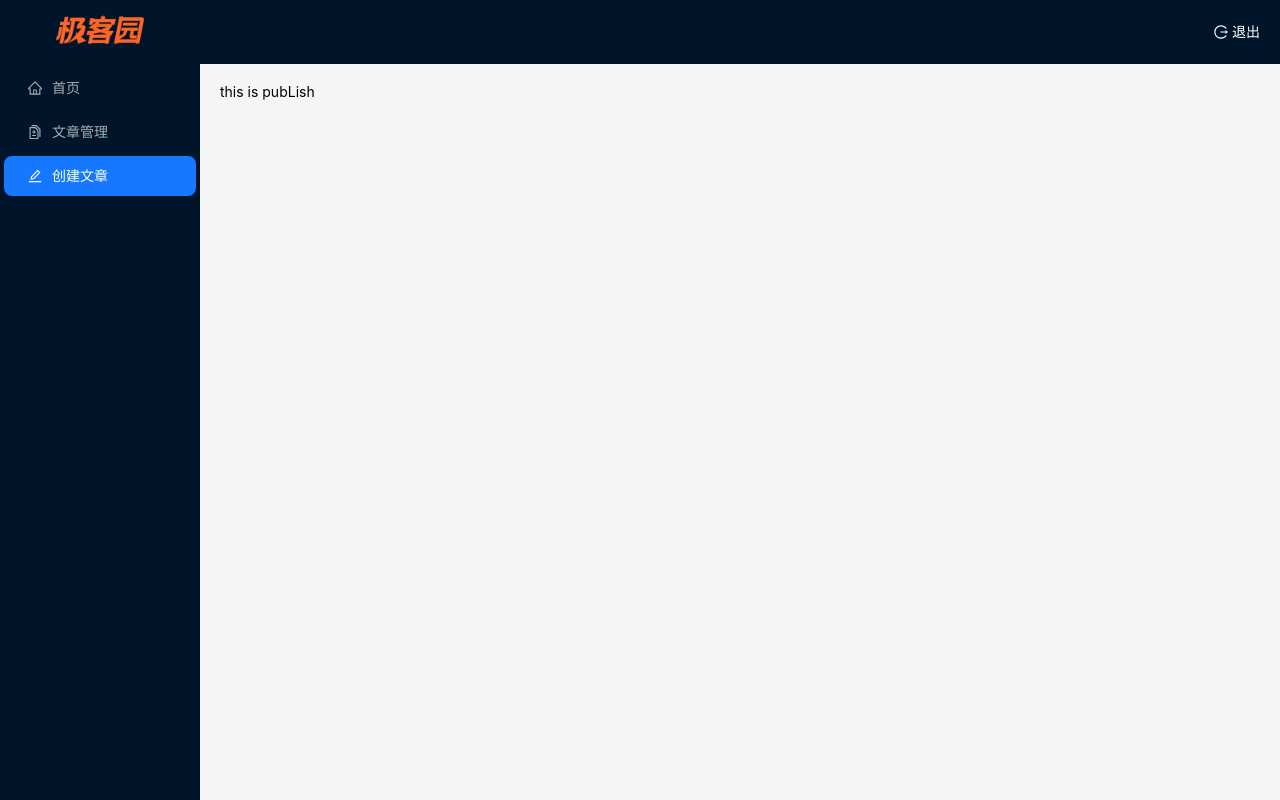
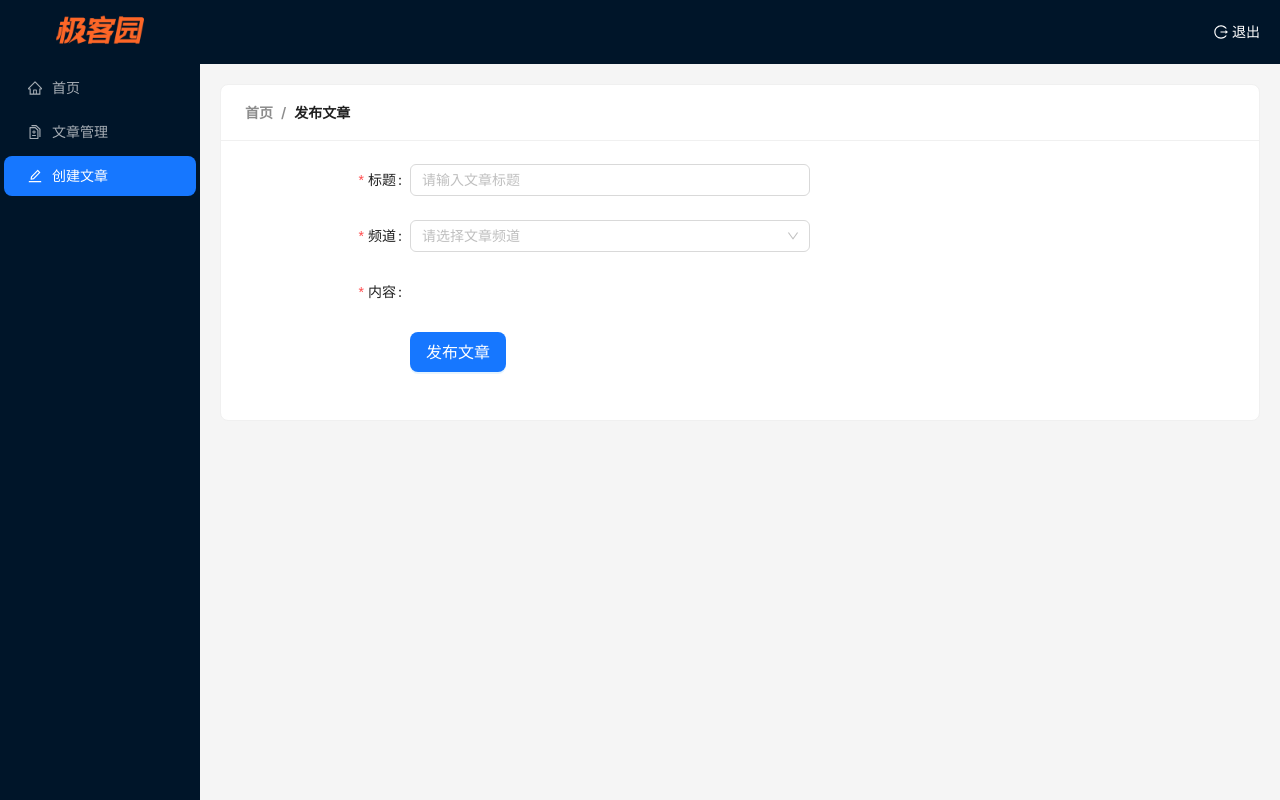
Before and after one commit to xiaoyuzs/react_learn, a React (Create React App) app: page /publish in a window 1280 px wide. Built offline with nearby package versions, Linux system fonts and the light colour scheme; sample sign-in values are in the browser's storage.

Commit message:
发布文章

```diff
--- a/src/pages/Layout/index.js
+++ b/src/pages/Layout/index.js
@@ -1,4 +1,4 @@
-import { useDispatch} from 'react-redux'
+import { useDispatch } from 'react-redux'
 import { Layout, Menu, Popconfirm } from 'antd'
 import {
     HomeOutlined,
@@ -7,9 +7,11 @@ import {
     LogoutOutlined,
 } from '@ant-design/icons'
 import './index.scss'
-import { Outlet, useLocation, useNavigate } from 'react-router-dom'
+import { Outlet, useNavigate,useLocation } from 'react-router-dom'
 import { getUserInfo } from '@/utils'
 import { clearUserInfo } from '@/store/modules/user'
+
+
 
 const { Header, Sider } = Layout
 
@@ -39,10 +41,6 @@ const GeekLayout = () => {
         navigate(path)
     }
 
-    // 反向高亮
-    const location = useLocation()
-    const selectedkey = location.pathname
-
     // 获取用户信息
     const userInfo = getUserInfo();
     const username = userInfo ? userInfo.name : '';
@@ -52,6 +50,11 @@ const GeekLayout = () => {
         dispatch(clearUserInfo())
         navigate('/login')
     }
+    // 高亮
+    // 1. 获取当前路由路径
+    const location = useLocation()
+    console.log(location.pathname)
+    const selectedkey = location.pathname
     return (
         <Layout>
             <Header className="header">
@@ -70,15 +73,16 @@ const GeekLayout = () => {
                     <Menu
                         mode="inline"
                         theme="dark"
-                        defaultSelectedKeys={['1']}
+                        defaultSelectedKeys={['/home']}
+                        selectedKeys={selectedkey}
                         items={items}
-                        selectedKeys={selectedkey}
                         onClick={onMenuClick}
-                        style={{ height: '100%', borderRight: 0 }}></Menu>
+                        style={{ height: '100%', borderRight: 0 }}>
+                    </Menu>
                 </Sider>
                 <Layout className="layout-content" style={{ padding: 20 }}>
                     {/* 二级路由出口 */}
-                    <Outlet/>
+                    <Outlet />
                 </Layout>
             </Layout>
         </Layout>
--- a/src/pages/Publish/index.js
+++ b/src/pages/Publish/index.js
@@ -1,5 +1,70 @@
+import {
+    Card,
+    Breadcrumb,
+    Form,
+    Button,
+    Radio,
+    Input,
+    Upload,
+    Space,
+    Select
+} from 'antd'
+import { PlusOutlined } from '@ant-design/icons'
+import { Link } from 'react-router-dom'
+import './index.scss'
+
+const { Option } = Select
+
 const Publish = () => {
-    return <div>this is pubLish</div>
+    return (
+        <div className="publish">
+            <Card
+                title={
+                    <Breadcrumb items={[
+                        { title: <Link to={'/'}>首页</Link> },
+                        { title: '发布文章' },
+                    ]}
+                    />
+                }
+            >
+                <Form
+                    labelCol={{ span: 4 }}
+                    wrapperCol={{ span: 16 }}
+                    initialValues={{ type: 1 }}
+                >
+                    <Form.Item
+                        label="标题"
+                        name="title"
+                        rules={[{ required: true, message: '请输入文章标题' }]}
+                    >
+                        <Input placeholder="请输入文章标题" style={{ width: 400 }} />
+                    </Form.Item>
+                    <Form.Item
+                        label="频道"
+                        name="channel_id"
+                        rules={[{ required: true, message: '请选择文章频道' }]}
+                    >
+                        <Select placeholder="请选择文章频道" style={{ width: 400 }}>
+                            <Option value={0}>推荐</Option>
+                        </Select>
+                    </Form.Item>
+                    <Form.Item
+                        label="内容"
+                        name="content"
+                        rules={[{ required: true, message: '请输入文章内容' }]}
+                    ></Form.Item>
+
+                    <Form.Item wrapperCol={{ offset: 4 }}>
+                        <Space>
+                            <Button size="large" type="primary" htmlType="submit">
+                                发布文章
+                            </Button>
+                        </Space>
+                    </Form.Item>
+                </Form>
+            </Card>
+        </div>
+    )
 }
 
 export default Publish
--- /dev/null
+++ b/src/pages/Publish/index.scss
@@ -0,0 +1,11 @@
+.publish {
+    position: relative;
+  }
+
+  .ant-upload-list {
+    .ant-upload-list-picture-card-container,
+    .ant-upload-select {
+      width: 146px;
+      height: 146px;
+    }
+  }
```
Also changed, not shown: src/assets/15.png (added).
